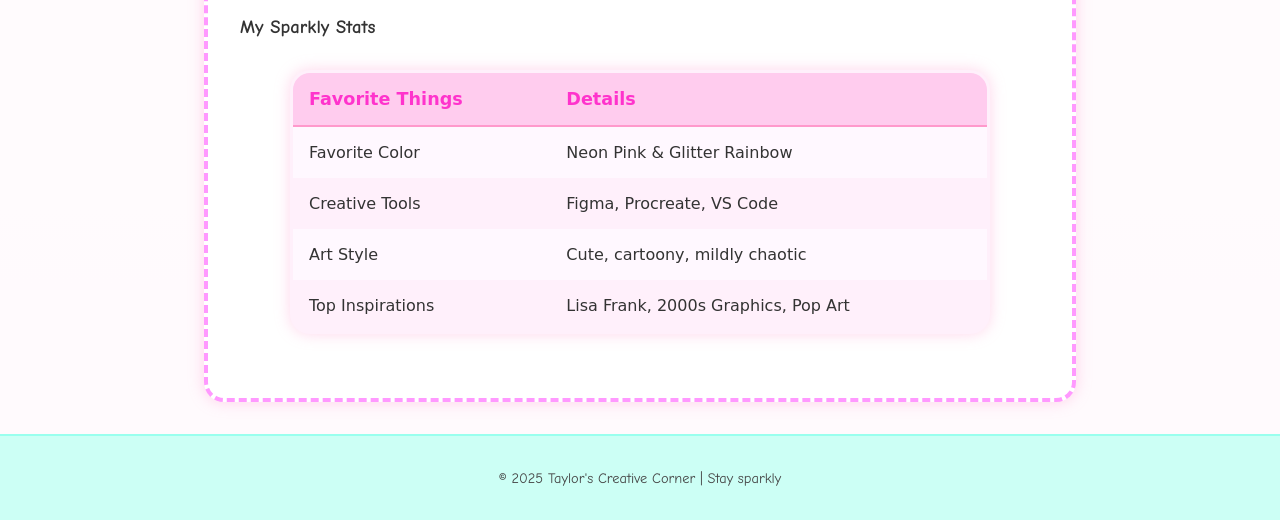
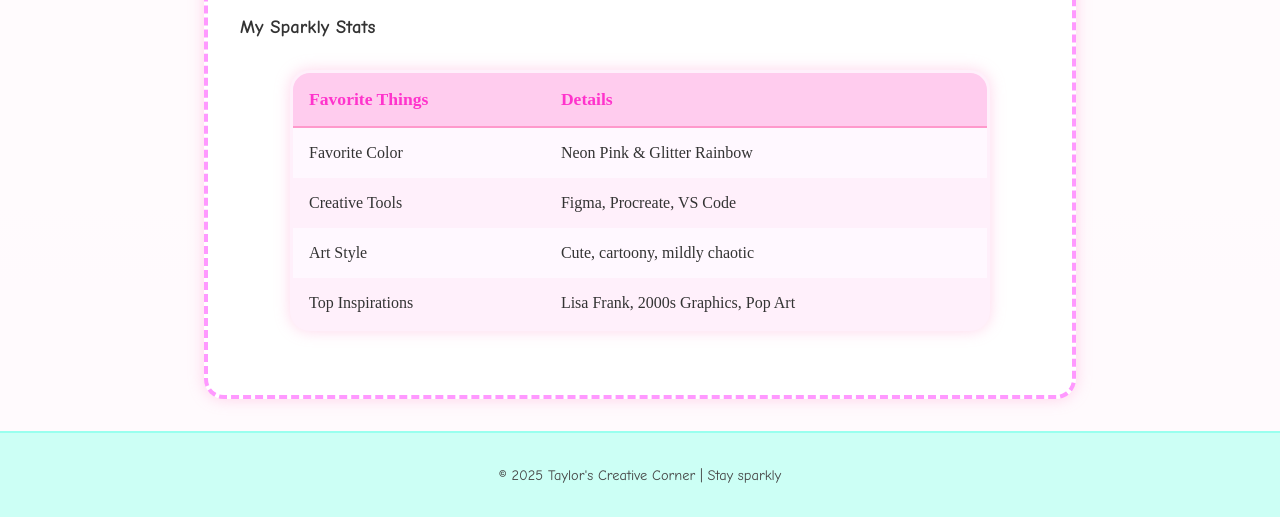
Before and after one commit to tcox101/taylors.cc, a plain HTML site: page about.html in a window 1280 px wide. Shown: the part 418-938 px from the top of the page. Drawn offline with Linux system fonts and the light colour scheme.

Commit message:
Update styles.css

```diff
--- a/styles.css
+++ b/styles.css
@@ -4,7 +4,7 @@
 body {
   margin: 0;
   padding: 0;
-  font-family: 'Comic Sans MS', 'Comic Neue', cursive;
+  font-family: 'Comic Sans MS', 'Comic Neue';
   background: linear-gradient(to bottom, #fff0f5, #ffe4f7);
   color: #333;
 }
@@ -136,10 +136,10 @@ table.sparkle-table {
 }
 
 table.sparkle-table th,
-table.sparkle-table td {
+table.sparkle-table td, table.sparkle-table th {
   padding: 1rem;
   text-align: left;
-  font-family: 'Comic Neue', cursive;
+  font-family: 'Comic Neue';
   font-size: 1rem;
 }
 
@@ -182,7 +182,7 @@ table.sparkle-table tr:hover {
 
 .specialty-card h3 {
   margin-top: 0;
-  font-family: 'Pacifico', cursive;
+  font-family: 'Pacifico';
   color: #ff33cc;
   font-size: 1.3rem;
   text-shadow: 1px 1px #fff;
```
